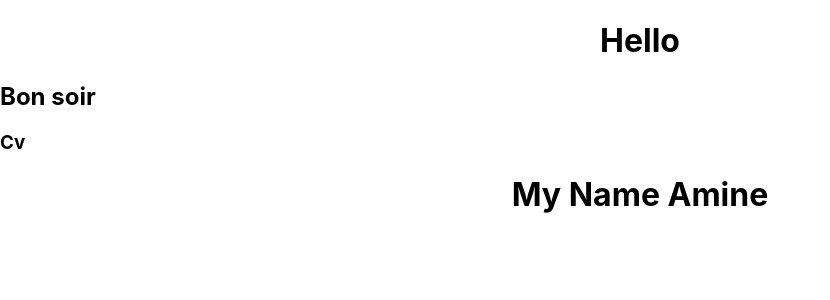
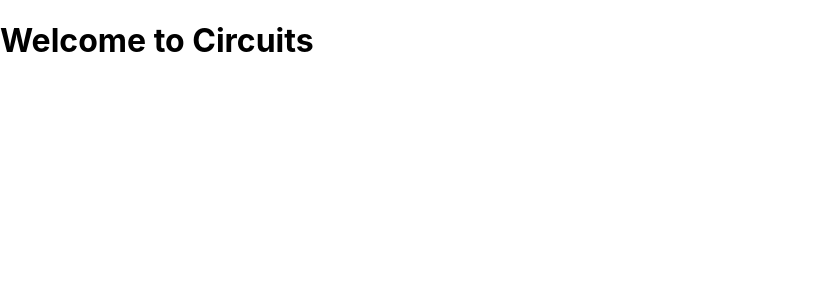
Before and after one commit to medaminenasfi/ecotourisme, a React (Create React App) app: page /Circuits in a window 1280 px wide. Shown: the top 300 px of the page, without its empty margins (0-830 px from the left). Built offline with nearby package versions, Linux system fonts and the light colour scheme.

Commit message:
creation page avec router

```diff
--- a/src/index.js
+++ b/src/index.js
@@ -1,11 +1,45 @@
 import React from 'react';
 import ReactDOM from 'react-dom/client';
 import './index.css';
-import App from './App';
 
+import {
+  createBrowserRouter,
+  RouterProvider,
+} from "react-router-dom";
+
+import Accueil from './pages/Accueil';
+import Artisan from './pages/Artisan';
+import Circuits from './pages/Circuits';
+import Contact from './pages/Contact';
+import Reservation from './pages/Reservation';
+
+
+const router = createBrowserRouter([
+  {
+    path: "/",
+    element: <Accueil/>,
+    errorElement: <h1>Sorry</h1>,
+  },
+  {
+    path: "/Artisan",
+    element: <Artisan/>,
+  },
+  {
+    path: "/Circuits",
+    element: <Circuits/>,
+  },
+  {
+    path: "/Reservation",
+    element: <Reservation/>,
+  },
+  {
+    path: "/Contact",
+    element: <Contact/>,
+  },
+]);
 const root = ReactDOM.createRoot(document.getElementById('root'));
 root.render(
   <React.StrictMode>
-    <App />
-  </React.StrictMode>
+    <RouterProvider router={router} />
+    </React.StrictMode>
 );
--- /dev/null
+++ b/src/pages/Accueil.js
@@ -0,0 +1,11 @@
+import React from "react";
+
+const Accueil = () => {
+  return (
+    <div>
+      <h1>Welcome to Accueil</h1>
+    </div>
+  );
+};
+
+export default Accueil;
--- /dev/null
+++ b/src/pages/Artisan.js
@@ -0,0 +1,11 @@
+import React from "react";
+
+const Artisan = () => {
+  return (
+    <div>
+      <h1>Welcome to Artisan</h1>
+    </div>
+  );
+};
+
+export default Artisan;
--- /dev/null
+++ b/src/pages/Circuits.js
@@ -0,0 +1,11 @@
+import React from "react";
+
+const Circuits = () => {
+  return (
+    <div>
+      <h1>Welcome to Circuits</h1>
+    </div>
+  );
+};
+
+export default Circuits;
--- /dev/null
+++ b/src/pages/Contact.js
@@ -0,0 +1,11 @@
+import React from "react";
+
+const Contact = () => {
+  return (
+    <div>
+      <h1>Welcome to Contact</h1>
+    </div>
+  );
+};
+
+export default Contact;
--- /dev/null
+++ b/src/pages/Reservation.js
@@ -0,0 +1,11 @@
+import React from "react";
+
+const Reservation = () => {
+  return (
+    <div>
+      <h1>Welcome to Reservation</h1>
+    </div>
+  );
+};
+
+export default Reservation;
```
